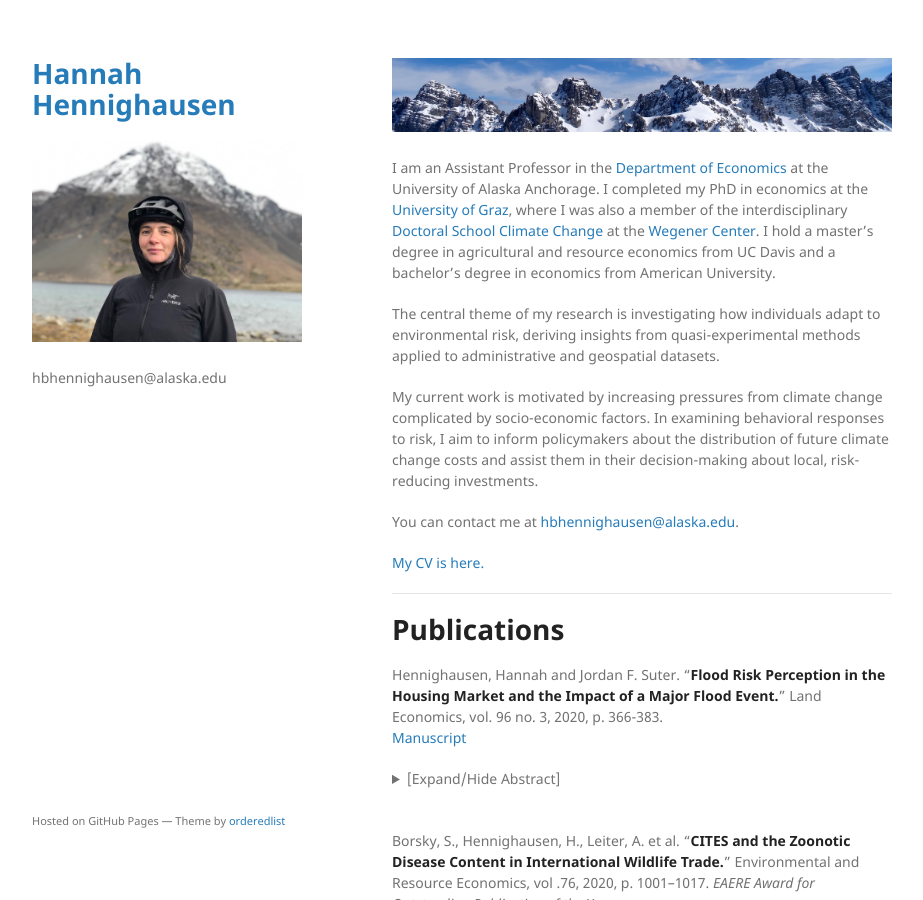
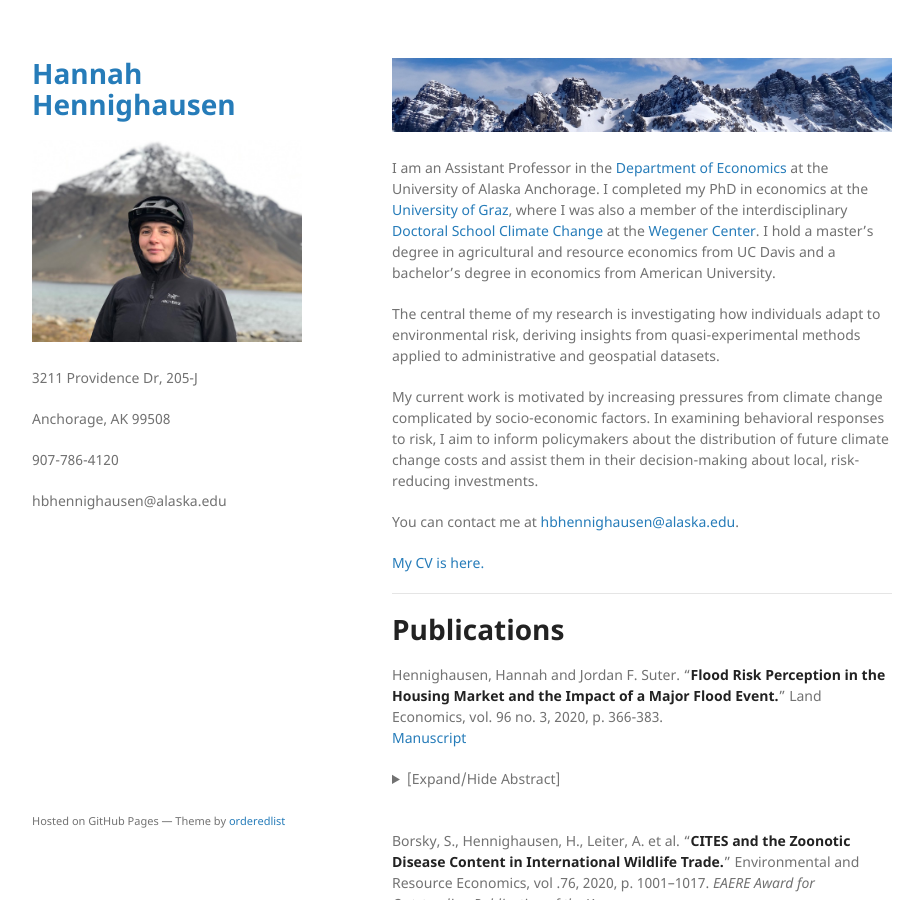
Before and after one commit to hannahhennighausen/hannahhennighausen.github.io, a Jekyll site: the page built from index.md, in a window 1280 px wide and 900 px high. Shown: the whole window, without its empty margins (178-1101 px from the left). Built offline with Jekyll 4.4.1, drawn with Linux system fonts in a browser that asks for light colours; the repository's description, which GitHub fills in, is left out.

Commit message:
Update default.html

```diff
--- a/_layouts/default.html
+++ b/_layouts/default.html
@@ -22,6 +22,9 @@
 
         <p>{{ site.description | default: site.github.project_tagline }}</p>
 
+        <p>3211 Providence Dr, 205-J <br />
+          <p>Anchorage, AK 99508 <br />
+            <p>907-786-4120 <br />
         <p>hbhennighausen@alaska.edu <br />
 
 
```
